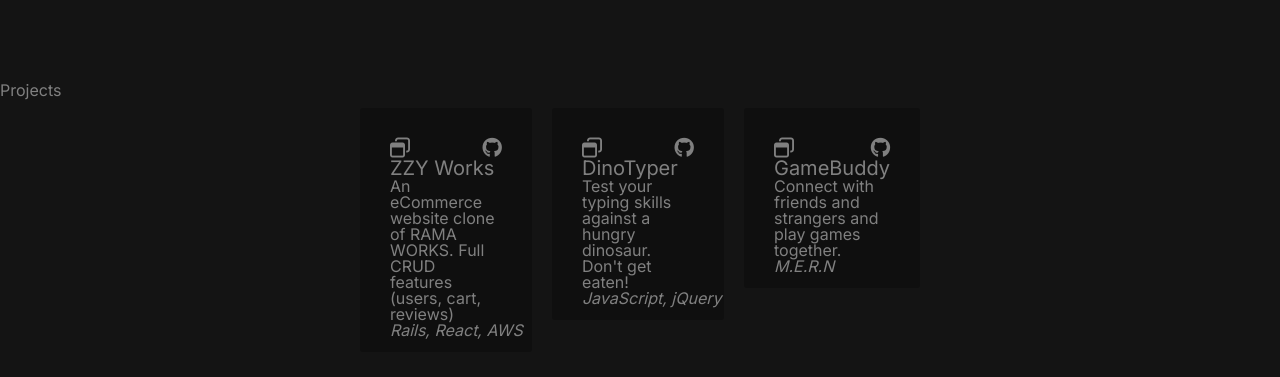
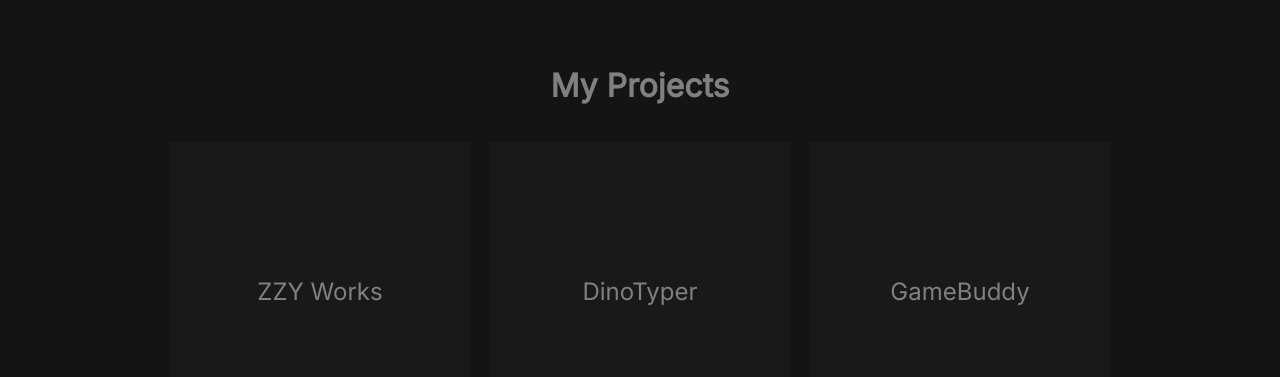
Before and after one commit to mattzteh/portfolio, a React (Create React App) app: page / in a window 1280 px wide. Shown: the part 1797-2174 px from the top of the page. Built offline with nearby package versions, Linux system fonts and the light colour scheme.

Commit message:
add project card styling

```diff
--- a/src/Components/Projects/Project.css
+++ b/src/Components/Projects/Project.css
@@ -1,50 +1,31 @@
-.projects {
-    margin-top: 50px;
-    padding-bottom: 10%;
+.projects h1 {
+    text-align: center;
+    font-size: 2rem;
+    font-weight: bold;
+    margin-bottom: 30px;
 }
 
-.projects ul {
+.projects-container {
     display: flex;
-    flex-wrap: wrap;
-    justify-content: center;
+    margin: 0 auto;
 }
 
-.projects ul li {
-    flex-basis: 15%;
-    flex-direction: column;
-}
-
-
 .project {
-    background-color: #0f0f0f;
+    display: flex;
+    justify-content: center;
+    align-items: center;
+    width: 300px; height: 300px;
     margin: 10px 10px;
-    text-align: left;
-    padding: 30px 30px;
-    border-radius: 3px;
-}
-
-.project-links {
-    display: flex;
-    justify-content: space-between;
-    height: 15%;
-}
-
-.project-links a {
-    color: grey;
-    font-size: 20px;
+    background-color: #191919;
 }
 
 .project-title {
-    font-size: 20px;
-    height: 20%;
+    font-size: 1.5rem;
 }
 
-.project-description {
-    height: 60%;
+@media (max-width: 900px) {
+    .projects-container {
+        display: block;
+        text-align: center;
+    }
 }
-
-.project-stack {
-    font-style: italic;
-    position: absolute;
-    height: 5%;
-}
--- a/src/Components/Projects/index.js
+++ b/src/Components/Projects/index.js
@@ -10,14 +10,10 @@ const ProjectsIndex = () => {
         <>
         <div className='comp-container'>
             <div className='projects'>
-                <h1 className='projects-header'>Projects</h1>
-                <ul>
-                    {
-                        projectsData.map(project =>
-                            <li key={project.id}><Project project={project}/></li>
-                            )
-                        }
-                </ul>
+                <h1 className='projects-header'>My Projects</h1>
+                <div className='projects-container'>
+                        {projectsData.map(project => <div key={project.id}><Project project={project}/></div>)}
+                </div>
             </div>
         </div>
         </>
--- a/src/Components/Projects/project.js
+++ b/src/Components/Projects/project.js
@@ -1,20 +1,29 @@
+import { useState } from 'react';
 import './Project.css';
 
 const Project = ({project}) => {
+
+    const [isHovered, setIsHovered] = useState(false);
+
     return (
         <>
-        <div className='project'>
-
-            <div className='project-links'>
-                <a href={project.live} target="_blank" rel="noreferrer"><i class="fa-regular fa-window-restore"></i></a>
-                <a href={project.github} target="_blank" rel="noreferrer"><i class="fa-brands fa-github"></i></a>
+        <div
+        onMouseEnter={() => setIsHovered(true)}
+        onMouseLeave={() => setIsHovered(false)}
+        className='project'>
+            <div className='project-info'>
+                <div className='project-title'>{isHovered ? " " : project.title }</div>
+                {/* <div className='project-links'>
+                    <a href={project.live} target="_blank" rel="noreferrer">Live</a>
+                    <a href={project.github} target="_blank" rel="noreferrer">Github</a>
+                </div>
+                <div className='project-description'>{project.description}</div>
+                <div className='project-stack'>{project.stack}</div> */}
             </div>
 
-            <div className='project-title'>{project.title}</div>
-            <div className='project-description'>{project.description}</div>
-            <div className='project-stack'>{project.stack}</div>
 
         </div>
+
         </>
     )
 }
```
